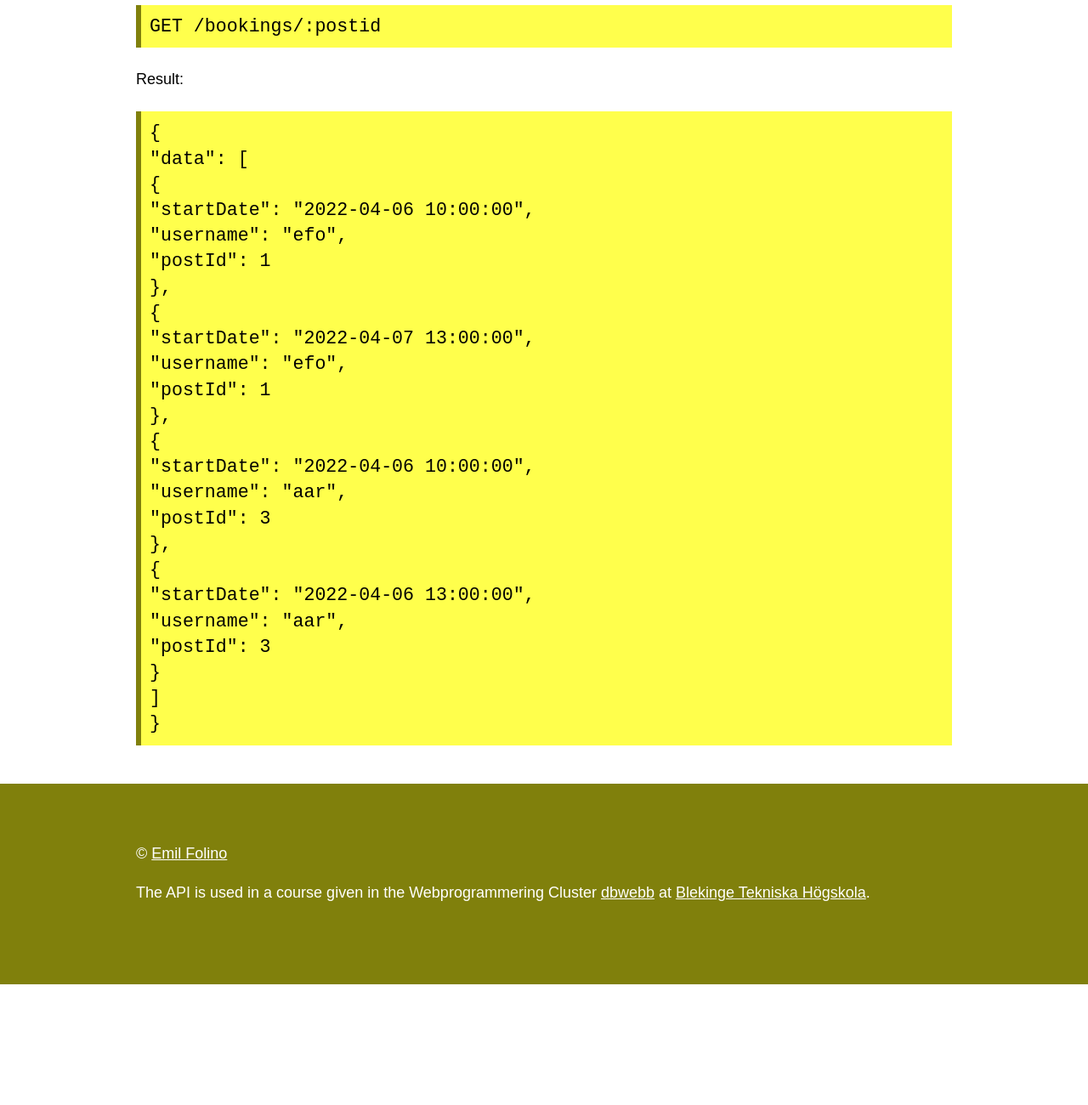
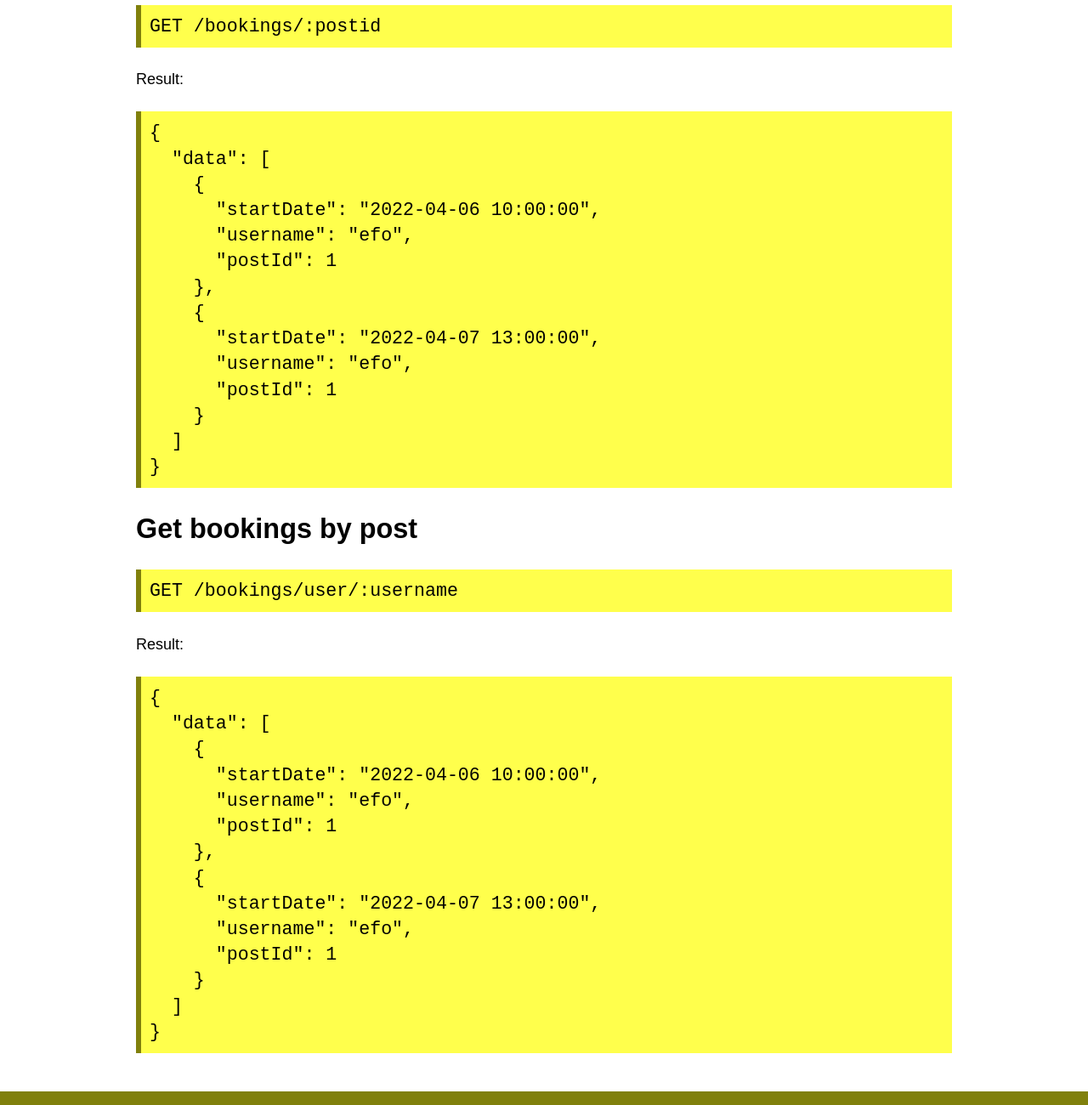
Before and after one commit to emilfolino/ladda, a website: page public/documentation.html in a window 1280 px wide. Shown: the part 2700-4000 px from the top of the page at 85% size. Before the commit the page ends 3858 px from the top, so only its background shows below. Drawn offline with nearby package versions, Linux system fonts and the light colour scheme.

Commit message:
Added /bookings/user/:username route

```diff
--- a/public/documentation.html
+++ b/public/documentation.html
@@ -121,16 +121,24 @@
       "startDate": "2022-04-07 13:00:00",
       "username": "efo",
       "postId": 1
+    }
+  ]
+}</pre>
+
+<h3>Get bookings by post</h3>
+<pre class="lager">GET /bookings/user/:username</pre>
+<p>Result:</p>
+<pre class="lager">{
+  "data": [
+    {
+      "startDate": "2022-04-06 10:00:00",
+      "username": "efo",
+      "postId": 1
     },
     {
-"startDate": "2022-04-06 10:00:00",
-"username": "aar",
-"postId": 3
-},
-{
-"startDate": "2022-04-06 13:00:00",
-"username": "aar",
-"postId": 3
+      "startDate": "2022-04-07 13:00:00",
+      "username": "efo",
+      "postId": 1
     }
   ]
 }</pre>
```
Also changed, not shown: models/bookings.js (+25 -2 lines), routes/bookings.js (+10 -0 lines). Lines whose indentation alone changed are shown as unchanged.
